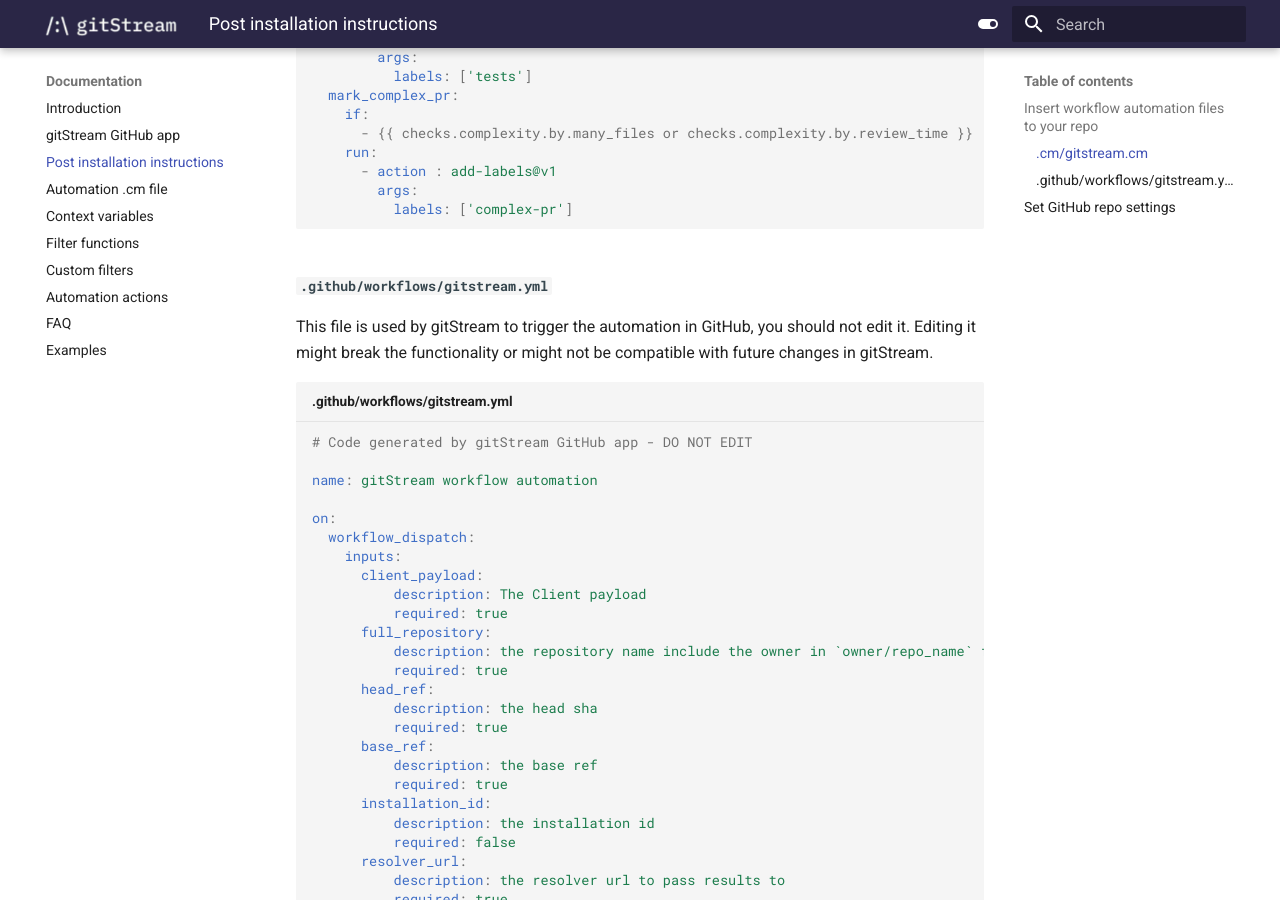
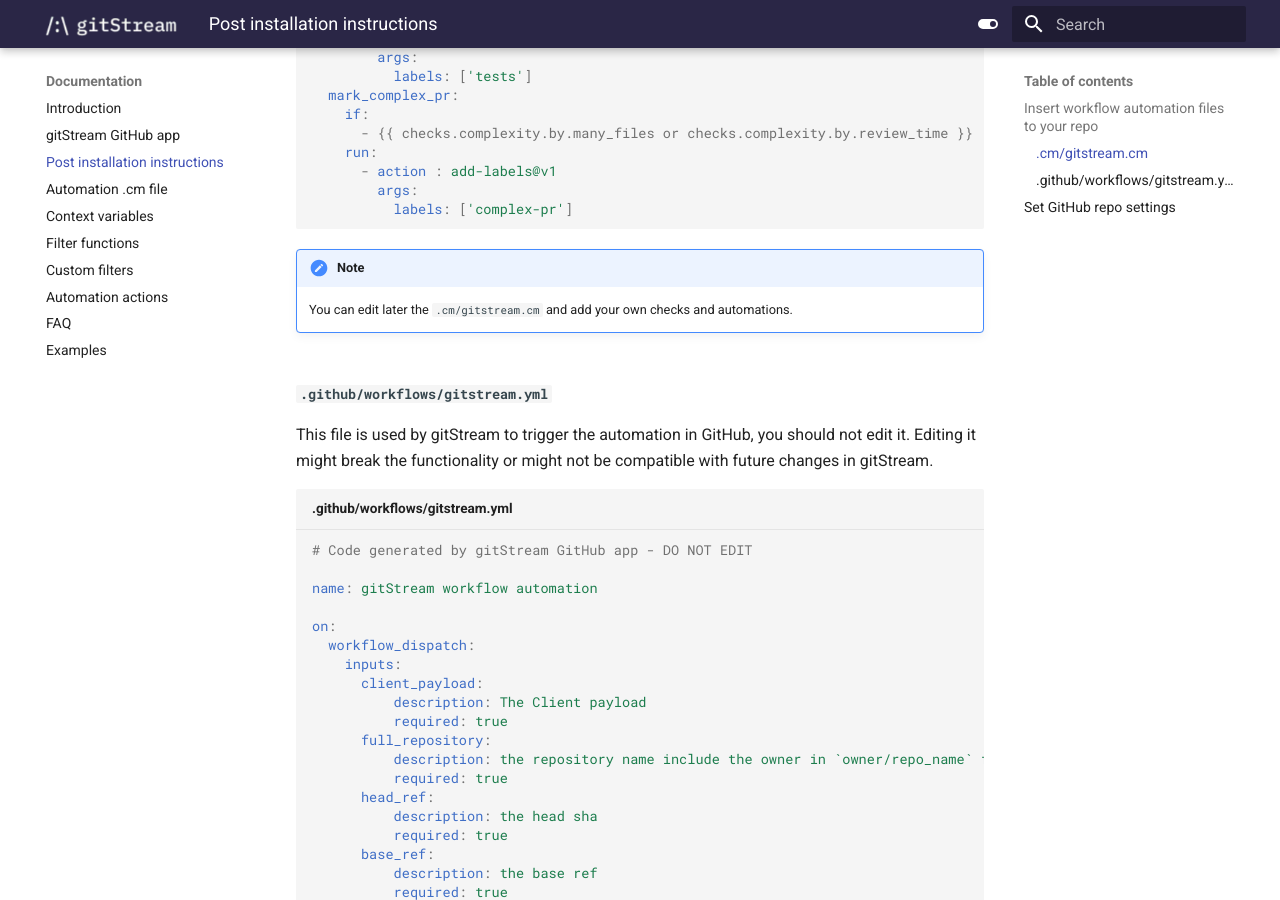
Before and after one commit to lkilpatrick/gitstream-mkdocs, an MkDocs documentation site: the page built from docs/11_github-app-onboarding.md, in a window 1280 px wide and 900 px high, scrolled down 1483 px. Built offline with MkDocs 1.6.1 and Material for MkDocs 9.7.7, drawn with Linux system fonts in a browser that asks for light colours.

Commit message:
add note

````diff
--- a/docs/11_github-app-onboarding.md
+++ b/docs/11_github-app-onboarding.md
@@ -74,6 +74,10 @@
           labels: ['complex-pr']
 ```
 
+!!! note
+
+    You can edit later the `.cm/gitstream.cm` and add your own checks and automations.
+
 #### `.github/workflows/gitstream.yml`
 
 This file is used by gitStream to trigger the automation in GitHub, you should not edit it. Editing
````
